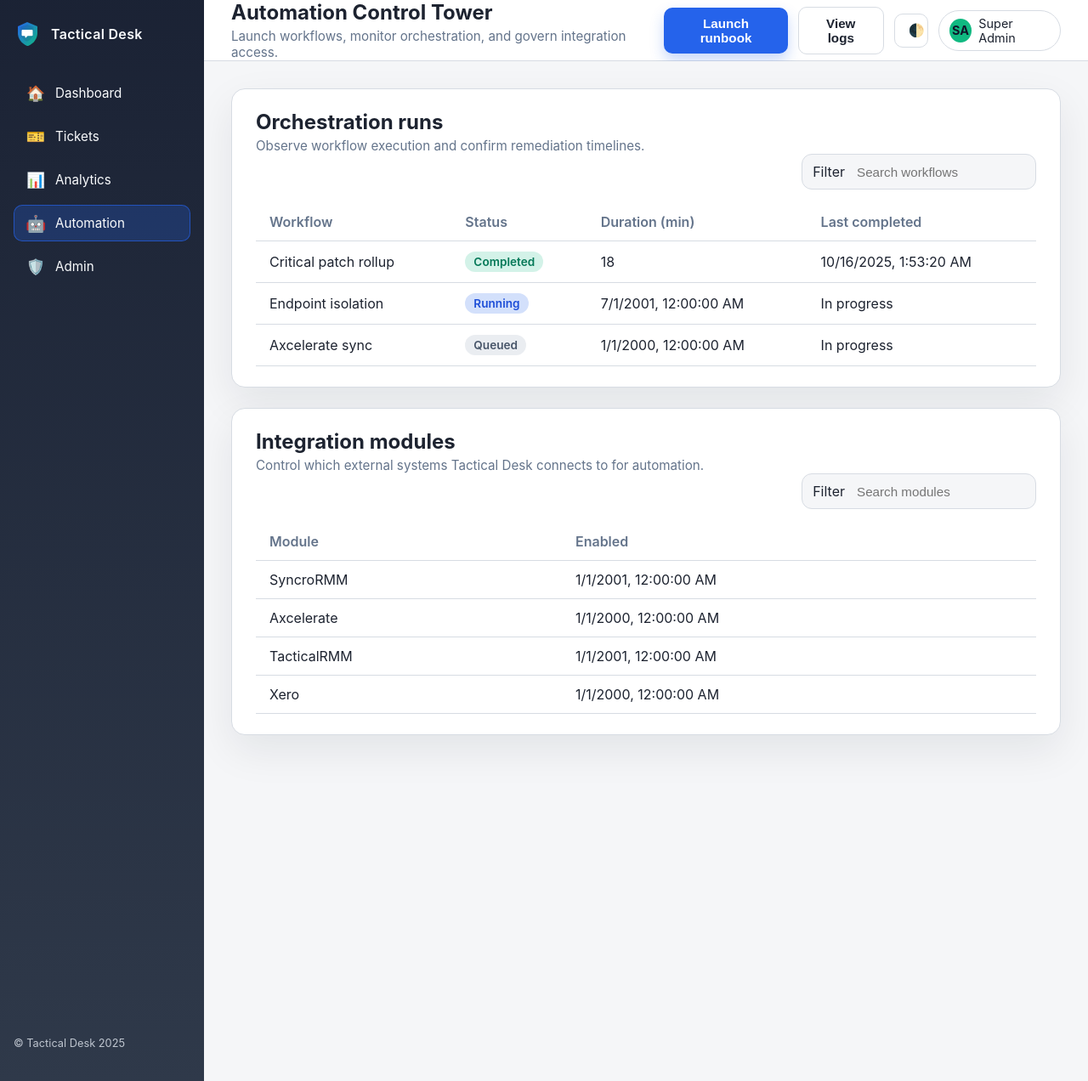
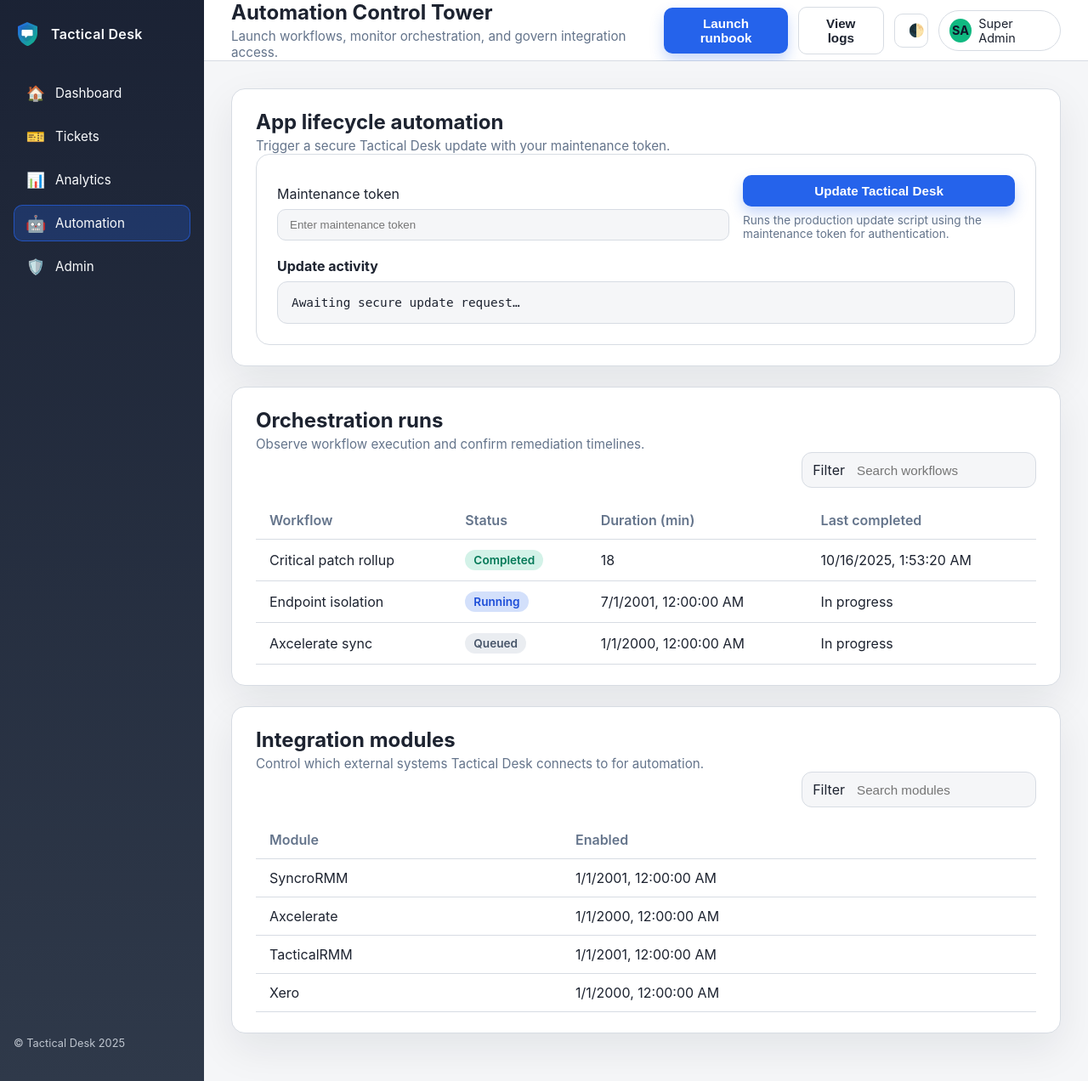
Before and after one commit to bradhawkins85/tacticaldesk, a FastAPI app: page /automation in a window 1280 px wide. Shown: the whole page at 85% size. Run offline with FastAPI, Linux system fonts and the light colour scheme.

Commit message:
Add Automation Control Tower update trigger

```diff
--- a/app/main.py
+++ b/app/main.py
@@ -438,12 +438,18 @@ async def automation_view(request: Request) -> HTMLResponse:
         {"module": "Xero", "enabled": False},
     ]
 
+    update_action = {
+        "endpoint": "/maintenance/update",
+        "description": "Runs the production update script using the maintenance token for authentication.",
+    }
+
     context = _template_context(
         request=request,
         page_title="Automation Control Tower",
         page_subtitle="Launch workflows, monitor orchestration, and govern integration access.",
         orchestration_runs=orchestration_runs,
         module_toggles=module_toggles,
+        update_action=update_action,
         active_nav="automation",
     )
     return templates.TemplateResponse("automation.html", context)
--- a/app/web/static/css/app.css
+++ b/app/web/static/css/app.css
@@ -437,6 +437,82 @@ body {
   gap: 16px;
   flex-wrap: wrap;
   align-items: center;
+}
+
+.automation-update {
+  background: var(--color-surface);
+  border: 1px solid var(--color-border);
+  border-radius: 16px;
+  padding: 24px;
+  display: grid;
+  gap: 20px;
+}
+
+.automation-update__form {
+  display: flex;
+  flex-wrap: wrap;
+  gap: 16px;
+  align-items: flex-end;
+}
+
+.automation-update__field {
+  display: flex;
+  flex-direction: column;
+  gap: 8px;
+  min-width: 220px;
+  flex: 1 1 240px;
+}
+
+.automation-update__field input {
+  padding: 10px 14px;
+  border-radius: 10px;
+  border: 1px solid var(--color-border);
+  background: var(--color-bg);
+  color: var(--color-text);
+}
+
+.automation-update__actions {
+  display: flex;
+  flex-direction: column;
+  gap: 8px;
+}
+
+.automation-update__help {
+  margin: 0;
+  font-size: 0.85rem;
+  color: var(--color-muted);
+  max-width: 320px;
+}
+
+.automation-update__output h3 {
+  margin: 0 0 8px;
+  font-size: 1rem;
+}
+
+.automation-update__output pre {
+  margin: 0;
+  padding: 16px;
+  border-radius: 12px;
+  border: 1px solid var(--color-border);
+  background: var(--color-bg);
+  max-height: 240px;
+  overflow: auto;
+  font-size: 0.9rem;
+}
+
+@media (max-width: 768px) {
+  .automation-update__form {
+    flex-direction: column;
+    align-items: stretch;
+  }
+
+  .automation-update__actions {
+    width: 100%;
+  }
+
+  .automation-update__actions .primary-button {
+    width: 100%;
+  }
 }
 
 .monitoring-metric {
--- a/app/web/static/js/app.js
+++ b/app/web/static/js/app.js
@@ -313,28 +313,34 @@
     });
   }
 
-  const maintenanceOutput = document.querySelector("[data-role='maintenance-output']");
-  const maintenanceTokenField = document.getElementById("maintenance-token");
-  const maintenanceButtons = document.querySelectorAll("[data-action='maintenance-run']");
+  document.querySelectorAll("[data-maintenance-panel]").forEach((panel) => {
+    const tokenField = panel.querySelector("[data-role='maintenance-token']");
+    const output = panel.querySelector("[data-role='maintenance-output']");
+    const buttons = panel.querySelectorAll("[data-action='maintenance-run']");
 
-  maintenanceButtons.forEach((button) => {
-    button.addEventListener("click", async () => {
-      if (!maintenanceTokenField || !maintenanceOutput) {
+    if (!buttons.length) {
       return;
     }
-      const token = maintenanceTokenField.value.trim();
+
+    buttons.forEach((button) => {
+      button.addEventListener("click", async () => {
+        if (!tokenField || !output) {
+          return;
+        }
+
+        const token = tokenField.value.trim();
         if (!token) {
-        maintenanceOutput.textContent = "Enter the maintenance token before running a script.";
+          output.textContent = "Enter the maintenance token before running a script.";
           return;
         }
 
         const endpoint = button.dataset.endpoint;
         if (!endpoint) {
-        maintenanceOutput.textContent = "No endpoint defined for this action.";
+          output.textContent = "No endpoint defined for this action.";
           return;
         }
 
-      maintenanceOutput.textContent = `Executing ${endpoint}…`;
+        output.textContent = `Executing ${endpoint}…`;
         button.disabled = true;
 
         try {
@@ -349,12 +355,13 @@
           if (!response.ok) {
             throw new Error(typeof payload.detail === "string" ? payload.detail : "Request failed");
           }
-        maintenanceOutput.textContent = JSON.stringify(payload, null, 2);
+          output.textContent = JSON.stringify(payload, null, 2);
         } catch (error) {
-        maintenanceOutput.textContent = error.message || "Unable to execute script";
+          output.textContent = error.message || "Unable to execute script";
         } finally {
           button.disabled = false;
         }
       });
     });
+  });
 })();
--- a/app/web/templates/automation.html
+++ b/app/web/templates/automation.html
@@ -4,6 +4,41 @@
 <button class="secondary-button" type="button" data-action="view-logs">View logs</button>
 {% endblock %}
 {% block content %}
+<section class="content-section" data-maintenance-panel>
+  <header class="section-header">
+    <h2>App lifecycle automation</h2>
+    <p class="subtitle">Trigger a secure Tactical Desk update with your maintenance token.</p>
+  </header>
+  <div class="automation-update">
+    <div class="automation-update__form">
+      <div class="automation-update__field">
+        <label for="automation-maintenance-token">Maintenance token</label>
+        <input
+          id="automation-maintenance-token"
+          type="password"
+          placeholder="Enter maintenance token"
+          autocomplete="off"
+          data-role="maintenance-token"
+        />
+      </div>
+      <div class="automation-update__actions">
+        <button
+          class="primary-button"
+          type="button"
+          data-action="maintenance-run"
+          data-endpoint="{{ update_action.endpoint }}"
+        >
+          Update Tactical Desk
+        </button>
+        <p class="automation-update__help">{{ update_action.description }}</p>
+      </div>
+    </div>
+    <div class="automation-update__output">
+      <h3>Update activity</h3>
+      <pre data-role="maintenance-output" aria-live="polite">Awaiting secure update request…</pre>
+    </div>
+  </div>
+</section>
 <section class="content-section">
   <header class="section-header">
     <h2>Orchestration runs</h2>
```
Also changed, not shown: app/web/templates/maintenance.html (+9 -2 lines), changes.md (+1 -0 lines), tests/test_automation.py (added, +26 -0 lines). Lines whose indentation alone changed are shown as unchanged.
